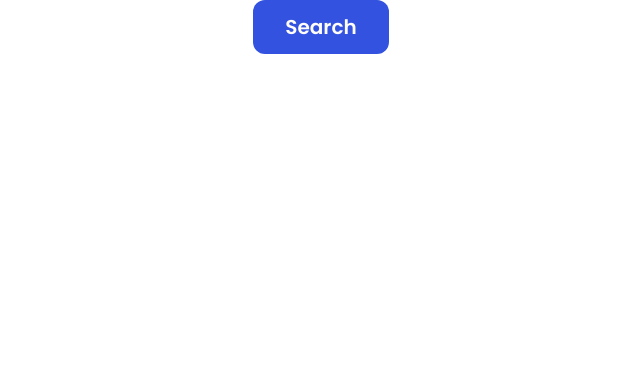
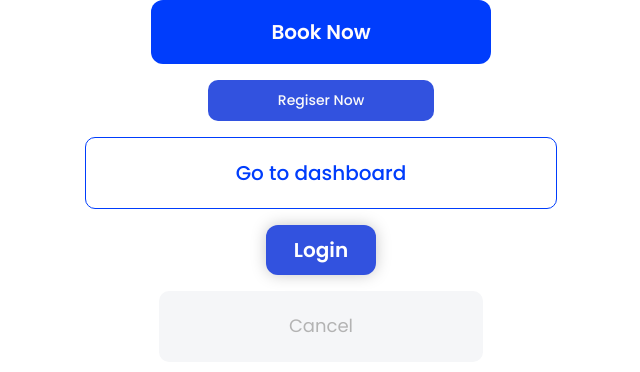
Before and after one commit to nursahtuncel/Lankastay, a React (Vite) app: page / in a window 1280 px wide. Shown: the top 372 px of the page, without its empty margins (319-959 px from the left). Built offline with nearby package versions, Linux system fonts and the light colour scheme.

Commit message:
[JA-39] - clasName için type prop'u verildi .Type için switch-case yapısı oluşturuldu

```diff
--- a/src/components/Button/index.jsx
+++ b/src/components/Button/index.jsx
@@ -1,8 +1,24 @@
 import "./style.scss";
 
-export const Button = ({ className, children, onClick }) => {
+export const Button = ({ padding, type, children }) => {
+  switch (type) {
+    case "primary":
+      type = "primary-button";
+      break;
+    case "secondary":
+      type = "secondary-button";
+      break;
+    case "tertiary":
+      type = "tertiary-button";
+      break;
+    case "fourth":
+      type = "fourth-button";
+      break;
+    default:
+      type = "default-button";
+  }
   return (
-    <button className={className} onClick={onClick}>
+    <button style={{ padding }} className={type}>
       {children}
     </button>
   );
--- a/src/components/Button/style.scss
+++ b/src/components/Button/style.scss
@@ -1,23 +1,70 @@
 @use "../../styles/index.scss" as *;
 button {
-  display: flex;
-
-  align-items: center;
-  justify-content: center;
-  padding: 15px 32px;
   font-family: $primary-font;
-  background-color: $primary-color;
+  cursor: pointer;
+  text-align: center;
+}
+.primary-button {
+  background-color: $main-btn-color;
   font-size: 20px;
   font-weight: 600;
   line-height: 24.2px;
   color: $second-white-color;
   border: none;
   border-radius: 12px;
-  box-shadow: #00000040;
-  transition: all 0.3s ease;
-  cursor: pointer;
   &:hover {
-    background-color: $text-color;
-    transform: scale(1.1);
+    background-color: $btn-primary-hover;
   }
 }
+
+.secondary-button {
+  background-color: $primary-color;
+  border-radius: 10px;
+  font-family: $primary-font;
+  font-size: 14px;
+  font-weight: 500;
+  line-height: 21px;
+  color: #fafafa;
+  border: none;
+  &:hover {
+    background-color: $main-btn-color-hover;
+  }
+}
+.tertiary-button {
+  font-size: 20px;
+  font-weight: 500;
+  line-height: 30px;
+  color: $main-btn-color;
+  background: none;
+  border: 1px solid $main-btn-color;
+  border-radius: 10px;
+  &:hover {
+    background-color: rgba($main-btn-color, 0.1);
+  }
+}
+.default-button {
+  background-color: #f5f6f8;
+  color: #b3b3b3;
+  border-radius: 10px;
+  border: none;
+  font-size: 18px;
+  font-weight: 400;
+  line-height: 30.6px;
+  &:hover {
+    background-color: rgba($main-btn-color, 0.1);
+    color: $primary-color;
+  }
+}
+.fourth-button {
+  box-shadow: 0px 0px 16.1px -1px #00000040;
+  background-color: $primary-color;
+  font-size: 20px;
+  font-weight: 600;
+  line-height: 30px;
+  color: $white-color;
+  border: none;
+  border-radius: 12px;
+  &:hover {
+    background-color: $main-btn-color-hover;
+  }
+}
--- a/src/pages/Homepage/index.jsx
+++ b/src/pages/Homepage/index.jsx
@@ -1,12 +1,26 @@
 import { Button } from "../../components/Button";
 import "./styles.scss";
-const handleClick = () => {
-  alert("Button clicked!");
-};
+
 const Homepage = () => {
   return (
     <div className="homepage">
-      <Button children="Search" onClick={handleClick} />
+      <div className="buttons">
+        <Button padding="20px 120px" type="primary">
+          Book Now
+        </Button>
+        <Button padding="10px 70px" type="secondary">
+          Regiser Now
+        </Button>
+        <Button padding="20px 150px" type="tertiary">
+          Go to dashboard
+        </Button>
+        <Button padding="10px 28px" type="fourth">
+          Login
+        </Button>
+        <Button padding="20px 130px" type="default">
+          Cancel
+        </Button>
+      </div>
     </div>
   );
 };
--- a/src/pages/Homepage/styles.scss
+++ b/src/pages/Homepage/styles.scss
@@ -5,4 +5,10 @@
   flex-direction: column;
   align-items: center;
   justify-content: center;
+  .buttons {
+    display: flex;
+    flex-direction: column;
+    align-items: center;
+    gap: 1rem;
+  }
 }
--- a/src/styles/_colors.scss
+++ b/src/styles/_colors.scss
@@ -1,5 +1,6 @@
 $primary-color: #3252df;
 $text-color: #152c5b;
+$main-btn-color: #003dfc;
 $smoke-text-color: #b0b0b0;
 $red-color: #e74c3c;
 $light-blue-color: #eaf1ff;
@@ -9,3 +10,4 @@ $second-white-color: #fffcfc;
 $white-smoke-color: #f5f6f8;
 $black-color: #000000;
 $btn-primary-hover: #3960fd;
+$main-btn-color-hover: #003dfc98;
```
